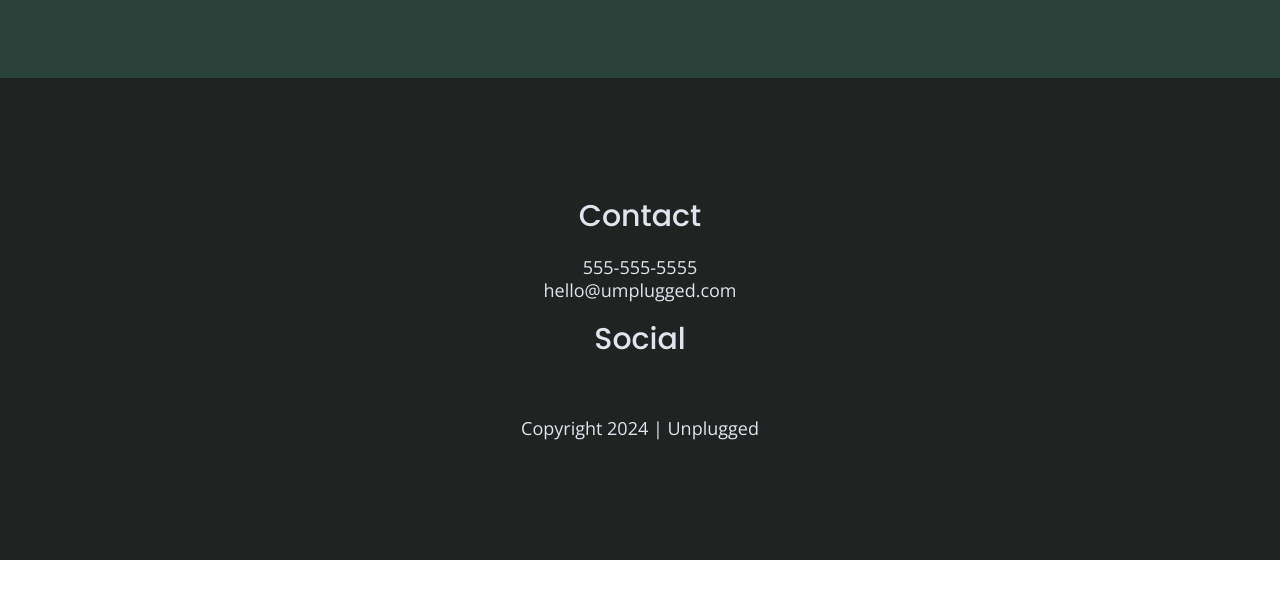
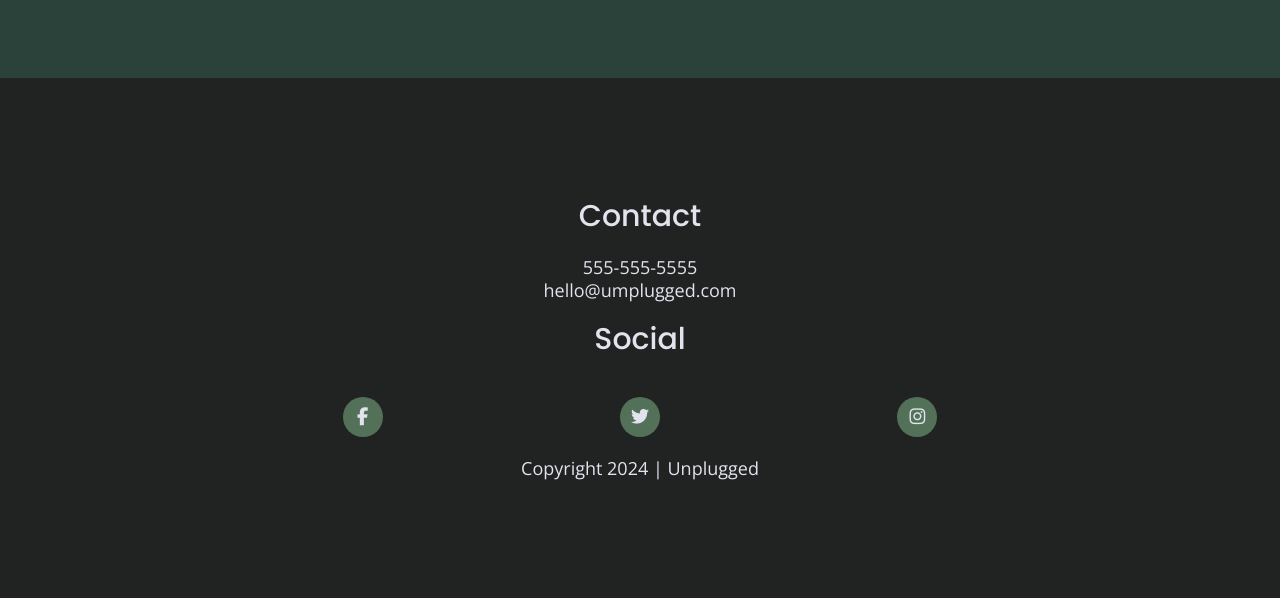
Before and after one commit to caseyhur/unplugged, a website built with Parcel: page index.html in a window 1280 px wide. Shown: the part 2702-3300 px from the top of the page. Before the commit the page ends 3262 px from the top, so only its background shows below. Built offline with nearby package versions, Linux system fonts and the light colour scheme; files whose address does not match are found by name.

Commit message:
Added social icons to footer

```diff
--- a/css/main.css
+++ b/css/main.css
@@ -220,10 +220,17 @@ footer .social-icons {
 }
 
 footer .social-icons p {
+  background-color: #527158;
+  border-radius: 50%;
+  width: 40px;
+  height: 40px;
   display: flex;
   justify-content: center;
   align-items: center;
-  color: #527158;
+}
+
+footer .social-icons p i {
+  font-size: 1.3125;
 }
 
 footer .copyright {
--- a/index.html
+++ b/index.html
@@ -161,13 +161,14 @@
           <h4>Social</h4>
           <div class="social-icons">
             <p>
-              <a href="https://www.facebook.com/yoursite" target="_blank" rel="noopener"></a>
+              <a href="https://www.facebook.com/yoursite" target="_blank" rel="noopener"><i
+                  class="fab fa-facebook-f"></i></a>
             </p>
             <p>
-              <a href="https://www.twitter.com" target="_blank" rel="noopener"></a>
+              <a href="https://www.twitter.com" target="_blank" rel="noopener"><i class="fab fa-twitter"></i></a>
             </p>
             <p>
-              <a href="https://www.instagram.com" target="_blank" rel="noopener"></a>
+              <a href="https://www.instagram.com" target="_blank" rel="noopener"><i class="fab fa-instagram"></i></a>
             </p>
           </div>
         </div>
```
Also changed, not shown: about/index.html (+3 -3 lines), faq/index.html (+3 -3 lines).
